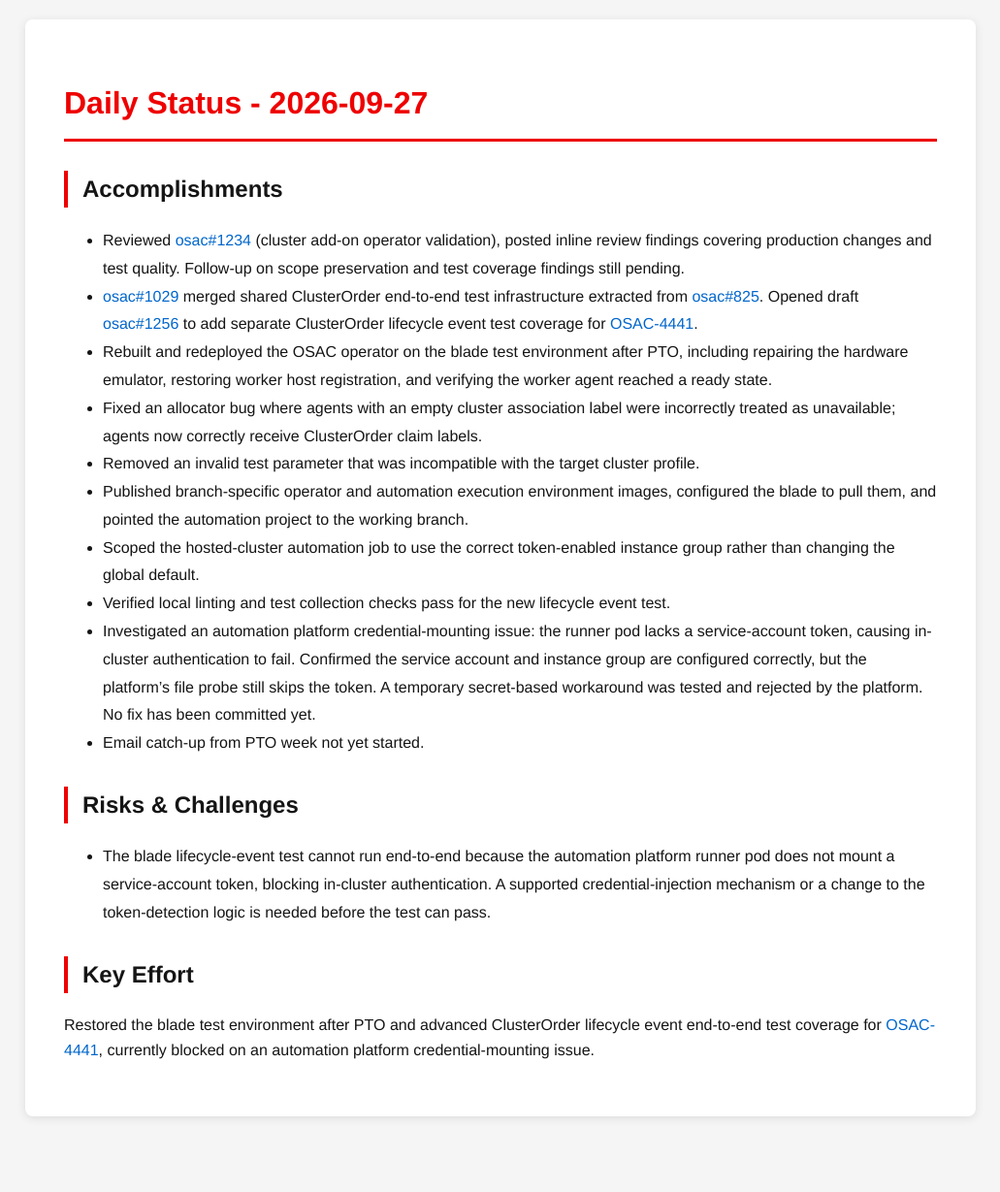
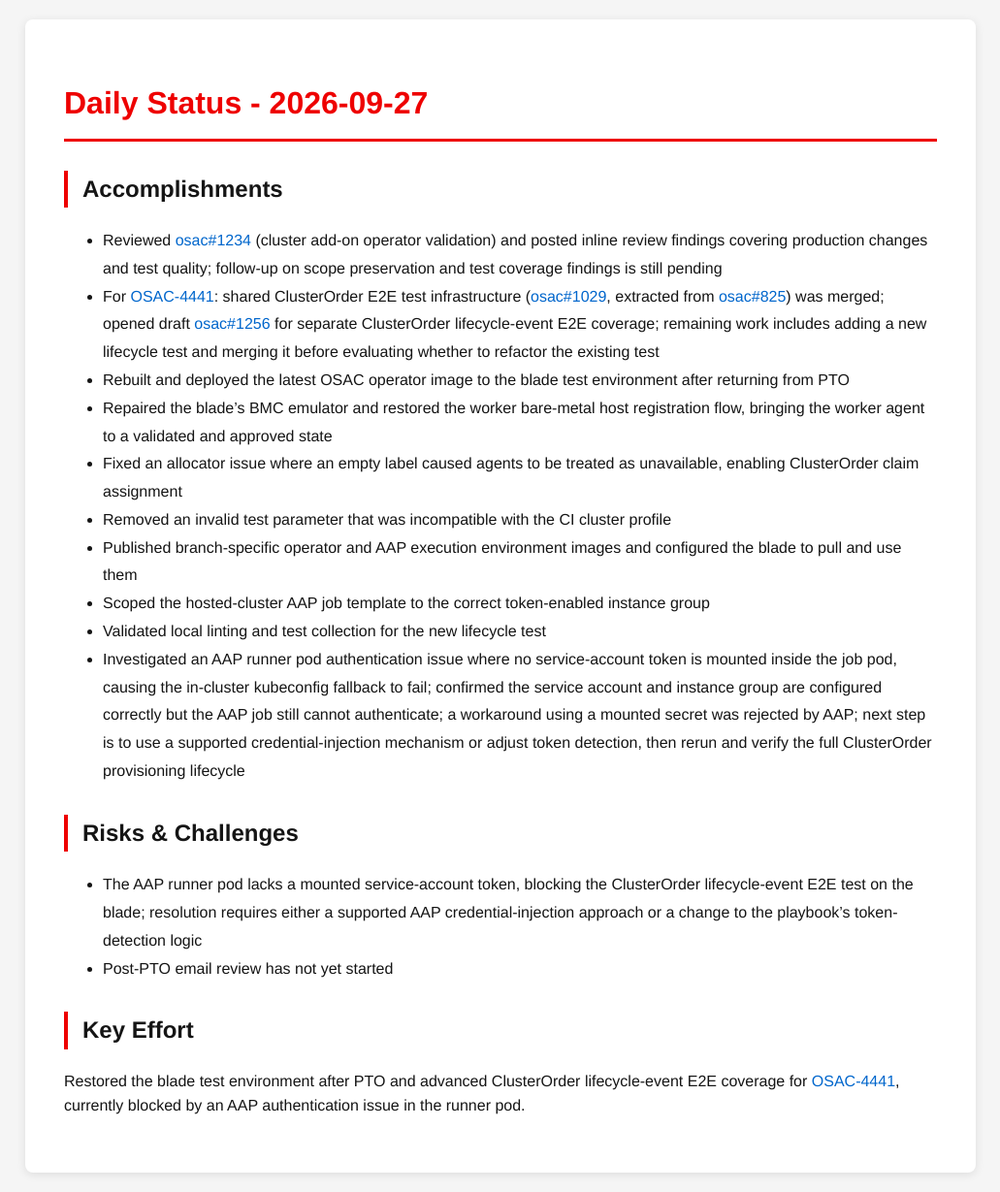
Before and after one commit to tzvatot/daily-status, a Jekyll site: the page built from 2026-09-27.md, in a window 1280 px wide. Shown: the whole page at 97% size, without its empty margins (124-1155 px from the left). Built offline with Jekyll 4.4.1, drawn with Linux system fonts in a browser that asks for light colours; before the commit the page ends 1171 px from its top, so only the background shows below that.

Commit message:
Daily status update - 2026-09-27

```diff
--- a/2026-09-27.md
+++ b/2026-09-27.md
@@ -7,19 +7,20 @@
 # Daily Status - 2026-09-27
 
 ## Accomplishments
-- Reviewed [osac#1234](https://github.com/osac-project/osac/pull/1234) (cluster add-on operator validation), posted inline review findings covering production changes and test quality. Follow-up on scope preservation and test coverage findings still pending.
-- [osac#1029](https://github.com/osac-project/osac/pull/1029) merged shared ClusterOrder end-to-end test infrastructure extracted from [osac#825](https://github.com/osac-project/osac/pull/825). Opened draft [osac#1256](https://github.com/osac-project/osac/pull/1256) to add separate ClusterOrder lifecycle event test coverage for [OSAC-4441](https://redhat.atlassian.net/browse/OSAC-4441).
-- Rebuilt and redeployed the OSAC operator on the blade test environment after PTO, including repairing the hardware emulator, restoring worker host registration, and verifying the worker agent reached a ready state.
-- Fixed an allocator bug where agents with an empty cluster association label were incorrectly treated as unavailable; agents now correctly receive ClusterOrder claim labels.
-- Removed an invalid test parameter that was incompatible with the target cluster profile.
-- Published branch-specific operator and automation execution environment images, configured the blade to pull them, and pointed the automation project to the working branch.
-- Scoped the hosted-cluster automation job to use the correct token-enabled instance group rather than changing the global default.
-- Verified local linting and test collection checks pass for the new lifecycle event test.
-- Investigated an automation platform credential-mounting issue: the runner pod lacks a service-account token, causing in-cluster authentication to fail. Confirmed the service account and instance group are configured correctly, but the platform's file probe still skips the token. A temporary secret-based workaround was tested and rejected by the platform. No fix has been committed yet.
-- Email catch-up from PTO week not yet started.
+- Reviewed [osac#1234](https://github.com/osac-project/osac/pull/1234) (cluster add-on operator validation) and posted inline review findings covering production changes and test quality; follow-up on scope preservation and test coverage findings is still pending
+- For [OSAC-4441](https://redhat.atlassian.net/browse/OSAC-4441): shared ClusterOrder E2E test infrastructure ([osac#1029](https://github.com/osac-project/osac/pull/1029), extracted from [osac#825](https://github.com/osac-project/osac/pull/825)) was merged; opened draft [osac#1256](https://github.com/osac-project/osac/pull/1256) for separate ClusterOrder lifecycle-event E2E coverage; remaining work includes adding a new lifecycle test and merging it before evaluating whether to refactor the existing test
+- Rebuilt and deployed the latest OSAC operator image to the blade test environment after returning from PTO
+- Repaired the blade's BMC emulator and restored the worker bare-metal host registration flow, bringing the worker agent to a validated and approved state
+- Fixed an allocator issue where an empty label caused agents to be treated as unavailable, enabling ClusterOrder claim assignment
+- Removed an invalid test parameter that was incompatible with the CI cluster profile
+- Published branch-specific operator and AAP execution environment images and configured the blade to pull and use them
+- Scoped the hosted-cluster AAP job template to the correct token-enabled instance group
+- Validated local linting and test collection for the new lifecycle test
+- Investigated an AAP runner pod authentication issue where no service-account token is mounted inside the job pod, causing the in-cluster kubeconfig fallback to fail; confirmed the service account and instance group are configured correctly but the AAP job still cannot authenticate; a workaround using a mounted secret was rejected by AAP; next step is to use a supported credential-injection mechanism or adjust token detection, then rerun and verify the full ClusterOrder provisioning lifecycle
 
 ## Risks & Challenges
-- The blade lifecycle-event test cannot run end-to-end because the automation platform runner pod does not mount a service-account token, blocking in-cluster authentication. A supported credential-injection mechanism or a change to the token-detection logic is needed before the test can pass.
+- The AAP runner pod lacks a mounted service-account token, blocking the ClusterOrder lifecycle-event E2E test on the blade; resolution requires either a supported AAP credential-injection approach or a change to the playbook's token-detection logic
+- Post-PTO email review has not yet started
 
 ## Key Effort
-Restored the blade test environment after PTO and advanced ClusterOrder lifecycle event end-to-end test coverage for [OSAC-4441](https://redhat.atlassian.net/browse/OSAC-4441), currently blocked on an automation platform credential-mounting issue.
+Restored the blade test environment after PTO and advanced ClusterOrder lifecycle-event E2E coverage for [OSAC-4441](https://redhat.atlassian.net/browse/OSAC-4441), currently blocked by an AAP authentication issue in the runner pod.
```
